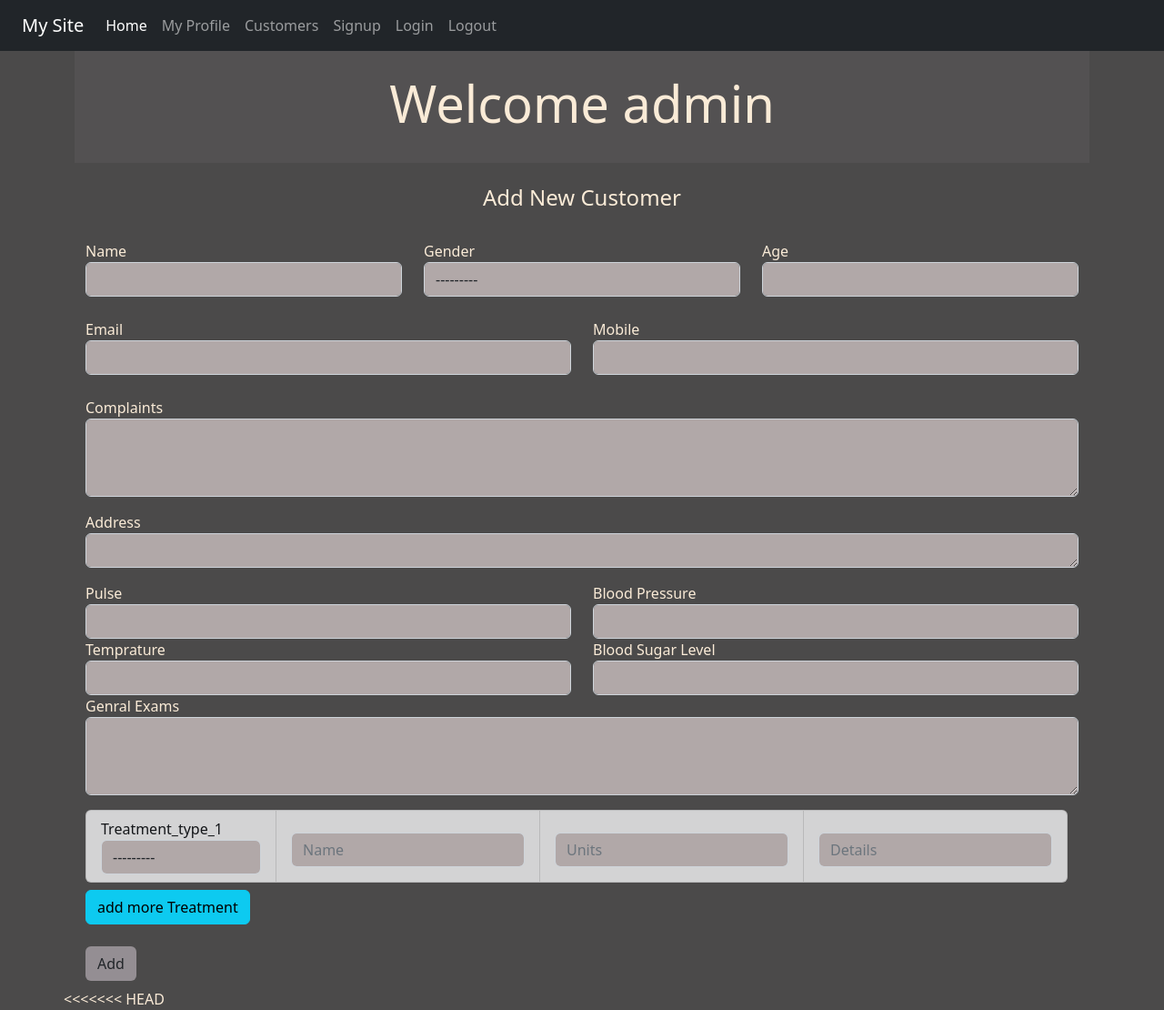
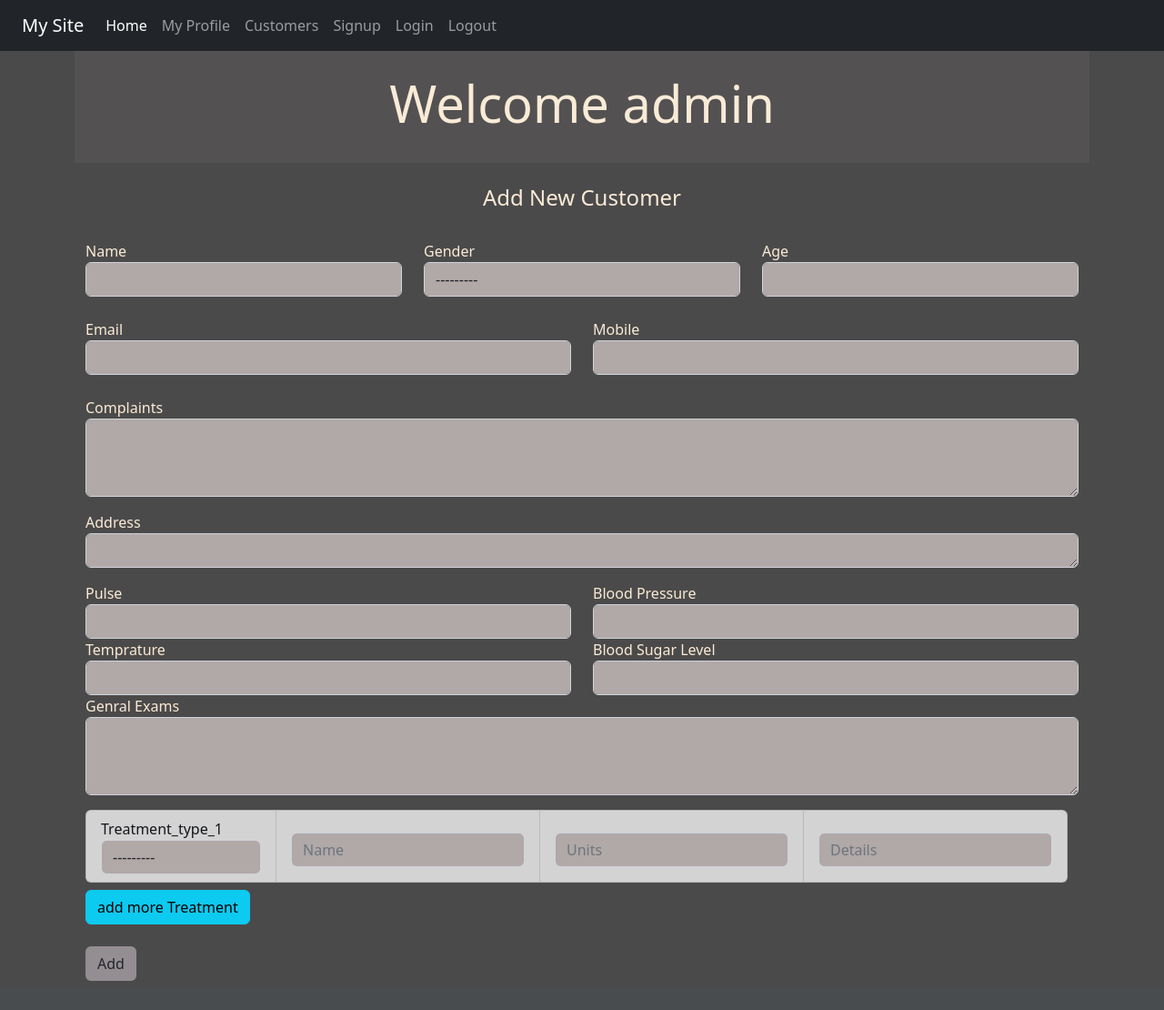
Before and after one commit to SumitDB/Hospital_website, a Django app: page /profile/ in a window 1280 px wide. Shown: the whole page at 91% size. After the commit the page ends 1078 px from the top, so only its background shows below. Run offline with Django 4.2, Linux system fonts and the light colour scheme; a user stored in the database is signed in; some libraries are stand-ins or nearby versions.

Commit message:
minor changes4

```diff
--- a/reg/templates/reg/profile.html
+++ b/reg/templates/reg/profile.html
@@ -128,7 +128,7 @@
         </div>
     </div>
 </div>
-<<<<<<< HEAD
+
 <script>
     let ele = 0;
     let ar = [`{{formm.treatment_type_2}}`, `{{formm.treatment_type_3}}`, `{{formm.treatment_type_4}}`,
@@ -149,7 +149,7 @@
 
     function add_div() {
         let list = [...document.getElementsByClassName("treatmentListN")];
-=======
+
 <script>
         let ele = 0;
         let elem = 0;
@@ -159,7 +159,7 @@
 
         let list = [...document.getElementsByClassName("treatmentListN")];
 
->>>>>>> 883f0aa6ad0a5876614ec4cbc07d17199045c276
+
         let listView1 = document.createElement("ul");
         let listViewItem1 = document.createElement('li');
         let listViewItem2 = document.createElement('li');
@@ -219,24 +219,21 @@
         // if(ele>1){
         //     Array.from(document.getElementsByClassName("babushet")).forEach(e=>{
         //         if(ele==){
-<<<<<<< HEAD
-=======
 
->>>>>>> 883f0aa6ad0a5876614ec4cbc07d17199045c276
         //         }
         //         $(e).hide();
         //     })
         // }
         elem++
         ele++
-<<<<<<< HEAD
+
         eleName++
         eleUnits++
         eleDetails++
         if (!ar[ele]) {
-=======
+
         if (!ar[ele]){
->>>>>>> 883f0aa6ad0a5876614ec4cbc07d17199045c276
+
             $("#addTreat").hide()
         } else {
             $("#addTreat").show()
```
